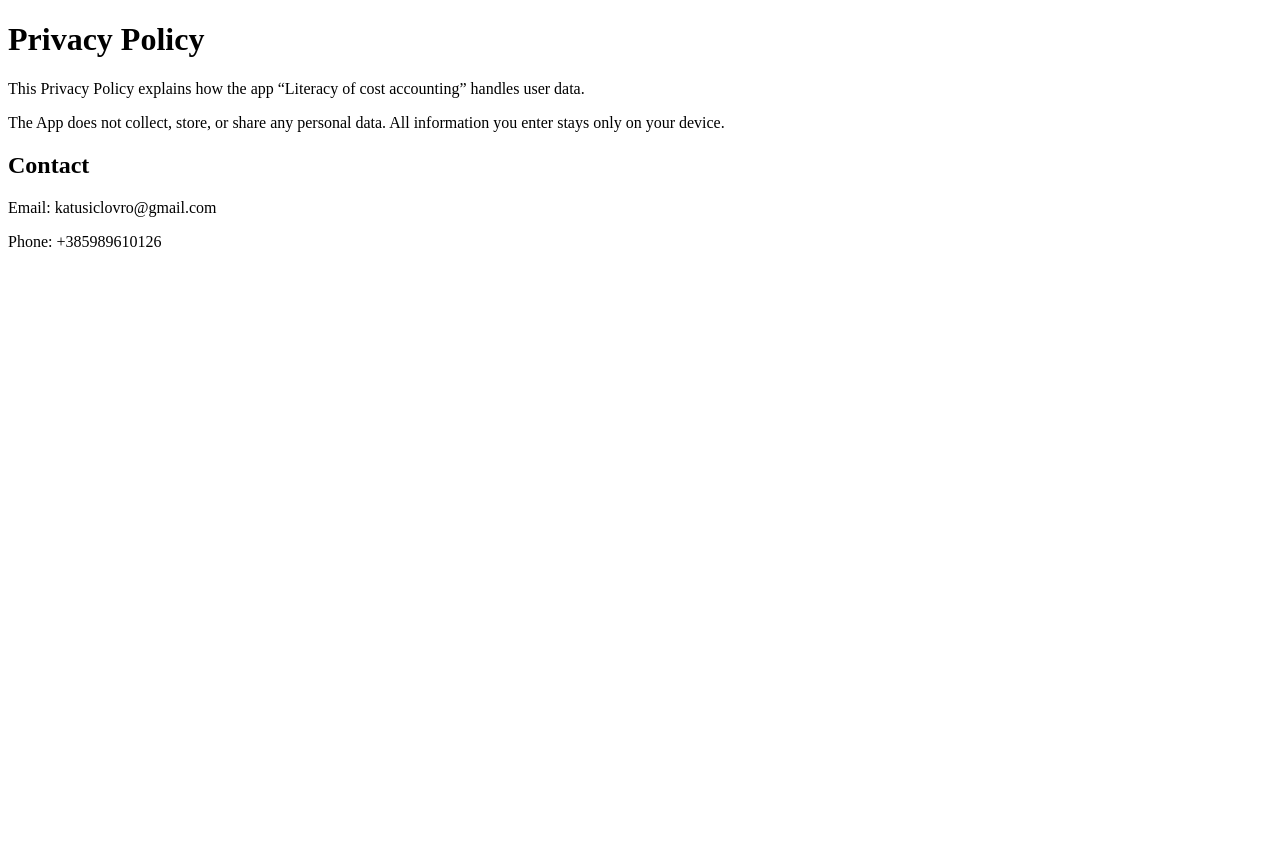
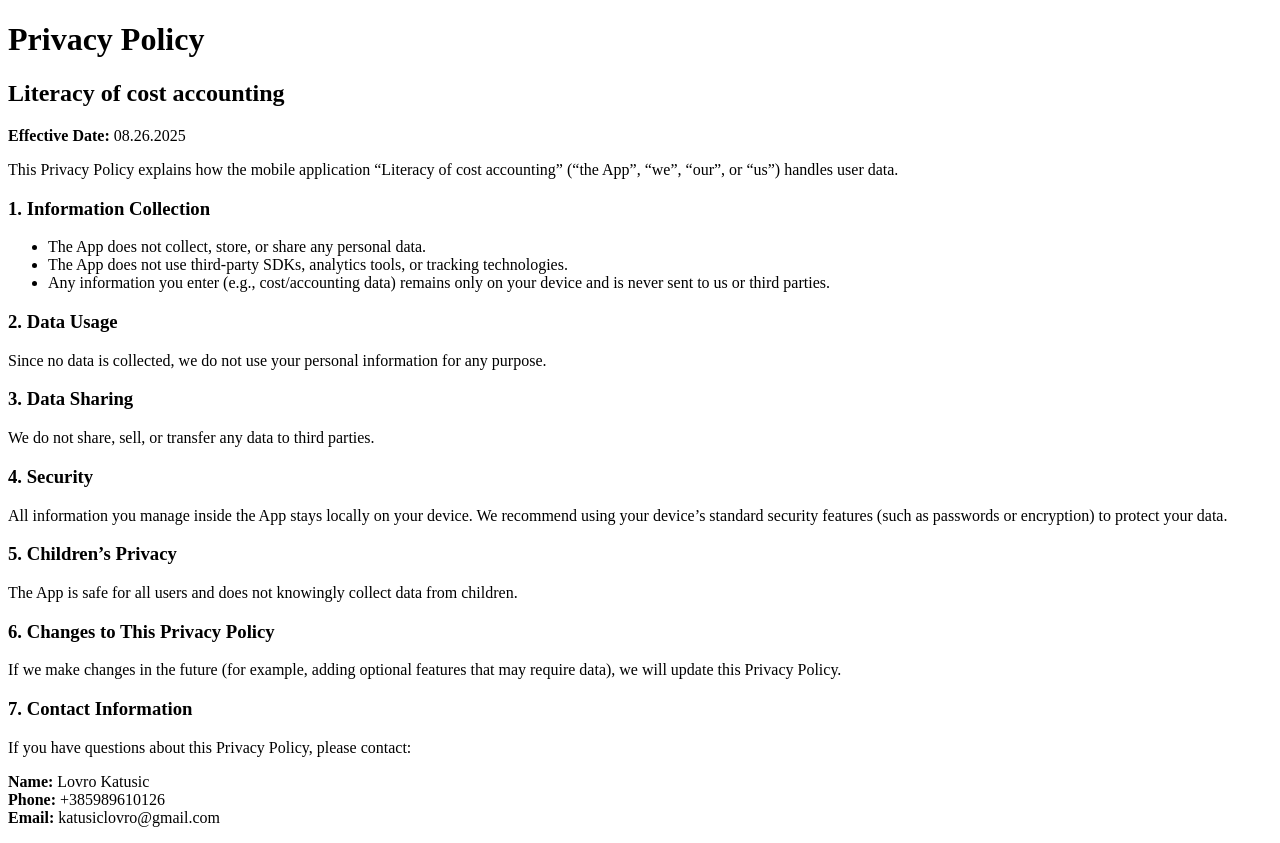
Before and after one commit to lovrokatusic/privacy-policy, a plain HTML site: page index.html in a window 1280 px wide. Before the commit the page ends 800 px from the top, so only its background shows below. Drawn offline with Linux system fonts and the light colour scheme.

Commit message:
Update index.html

```diff
--- a/index.html
+++ b/index.html
@@ -6,10 +6,37 @@
 </head>
 <body>
     <h1>Privacy Policy</h1>
-    <p>This Privacy Policy explains how the app “Literacy of cost accounting” handles user data.</p>
-    <p>The App does not collect, store, or share any personal data. All information you enter stays only on your device.</p>
-    <h2>Contact</h2>
-    <p>Email: katusiclovro@gmail.com</p>
-    <p>Phone: +385989610126</p>
+    <h2>Literacy of cost accounting</h2>
+    <p><strong>Effective Date:</strong> 08.26.2025</p>
+
+    <p>This Privacy Policy explains how the mobile application “Literacy of cost accounting” (“the App”, “we”, “our”, or “us”) handles user data.</p>
+
+    <h3>1. Information Collection</h3>
+    <ul>
+        <li>The App does not collect, store, or share any personal data.</li>
+        <li>The App does not use third-party SDKs, analytics tools, or tracking technologies.</li>
+        <li>Any information you enter (e.g., cost/accounting data) remains only on your device and is never sent to us or third parties.</li>
+    </ul>
+
+    <h3>2. Data Usage</h3>
+    <p>Since no data is collected, we do not use your personal information for any purpose.</p>
+
+    <h3>3. Data Sharing</h3>
+    <p>We do not share, sell, or transfer any data to third parties.</p>
+
+    <h3>4. Security</h3>
+    <p>All information you manage inside the App stays locally on your device. We recommend using your device’s standard security features (such as passwords or encryption) to protect your data.</p>
+
+    <h3>5. Children’s Privacy</h3>
+    <p>The App is safe for all users and does not knowingly collect data from children.</p>
+
+    <h3>6. Changes to This Privacy Policy</h3>
+    <p>If we make changes in the future (for example, adding optional features that may require data), we will update this Privacy Policy.</p>
+
+    <h3>7. Contact Information</h3>
+    <p>If you have questions about this Privacy Policy, please contact:</p>
+    <p><strong>Name:</strong> Lovro Katusic<br>
+       <strong>Phone:</strong> +385989610126<br>
+       <strong>Email:</strong> katusiclovro@gmail.com</p>
 </body>
 </html>
```
